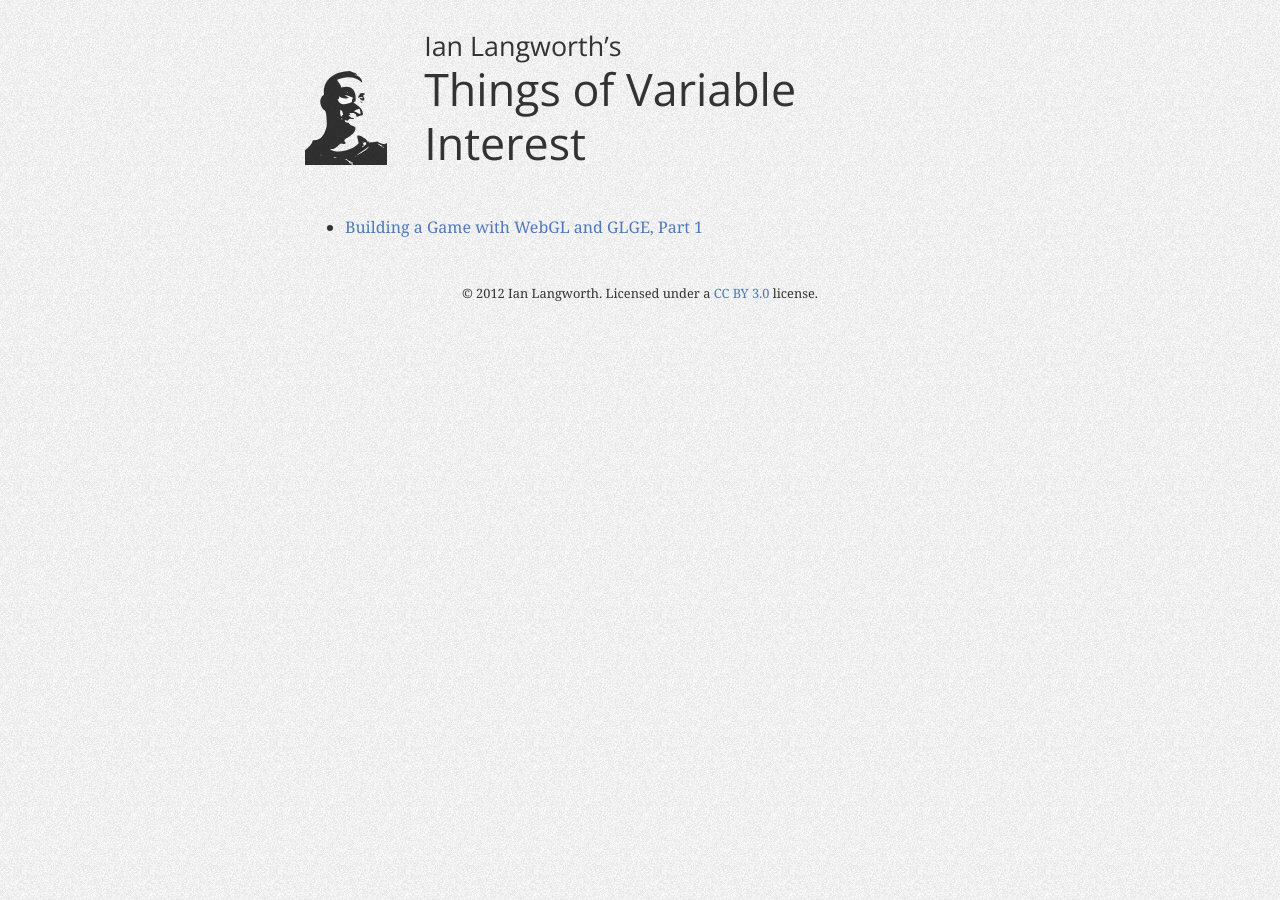
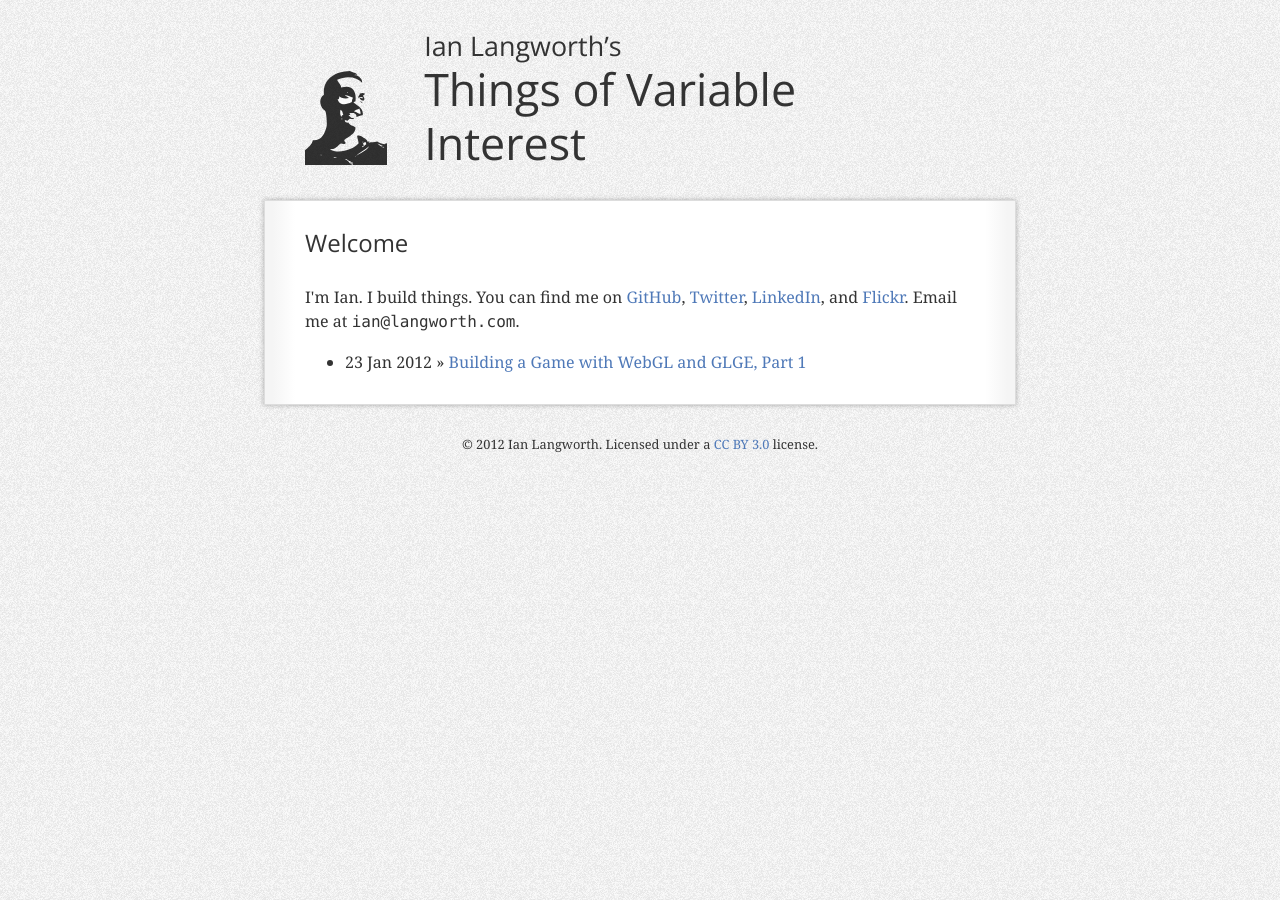
Before and after one commit to statico/statico.github.io, a Jekyll site: the page built from index.md, in a window 1280 px wide. Built offline with Jekyll 4.4.1, drawn with Linux system fonts in a browser that asks for light colours.

Commit message:
More tweaks.

```diff
--- a/_layouts/default.html
+++ b/_layouts/default.html
@@ -6,7 +6,10 @@
     <meta http-equiv="X-UA-Compatible" content="IE=Edge;chrome=1" />
     <meta name="author" content="{{ site.author.name }}">
 
-    <title>{{ page.title }}</title>
+    <title>
+      {% if page.title %}{{ page.title }} - {% endif %}
+      {{ site.title }}
+    </title>
 
     <link href="http://fonts.googleapis.com/css?family=Open+Sans:300" rel="stylesheet" type="text/css" />
     <link href="/style.css" rel="stylesheet" type="text/css" media="all" />
--- a/_layouts/page.html
+++ b/_layouts/page.html
@@ -2,7 +2,7 @@
 layout: default
 ---
 
-<div class="extra">
+<div class="content">
   <div class="inner">
     {{ content }}
   </div>
--- a/index.md
+++ b/index.md
@@ -1,11 +1,24 @@
 ---
 layout: page
-title: site.title
+title: Welcome
 ---
+
+<h2>Welcome</h2>
+
+<p>
+  I'm Ian. I build things.
+  You can find me on
+  <a href="https://github.com/statico">GitHub</a>,
+  <a href="http://twitter.com/statico">Twitter</a>,
+  <a href="http://www.linkedin.com/in/ianlangworth">LinkedIn</a>,
+  and <a href="http://flickr.com/photos/statico">Flickr</a>.
+  Email me at <code class="reverse">moc.htrowgnal@nai</code>.
+</p>
 
 <ul class="posts">
   {% for post in site.posts %}
     <li>
+      <span>{{ post.date | date_to_string }}</span> &raquo;
       <a href="{{ post.url }}">{{ post.title }}</a>
     </li>
   {% endfor %}
--- a/style.css
+++ b/style.css
@@ -1,3 +1,8 @@
+/*
+ * Style for statico.github.com.
+ *
+ * Center text style is modeled after the ReadNow Instapaper client: http://mischneider.net/readnowapp/
+ */
 html, body {
   background: #eeeeee url(/bg.png);
   color: #333333;
@@ -7,7 +12,10 @@ html, body {
   font-variant-ligatures: common-ligatures;
   hyphens: auto;
   margin: 0;
-  padding: 0; }
+  padding: 0;
+  -webkit-perspective: 500;
+  -moz-perspective: 500;
+  perspective: 500; }
 
 h1, h2, h3 {
   font-family: "Open Sans", sans-serif;
@@ -95,6 +103,11 @@ a:hover, a:active {
 
 .no-margin {
   margin: 0; }
+
+/* This trick kinda works. See http://techblog.tilllate.com/2008/07/20/ten-methods-to-obfuscate-e-mail-addresses-compared/ */
+.reverse {
+  unicode-bidi: bidi-override;
+  direction: rtl; }
 
 /* PYGMENTS */
 .hll {
```
Also changed, not shown: style.sass (+15 -0 lines).
